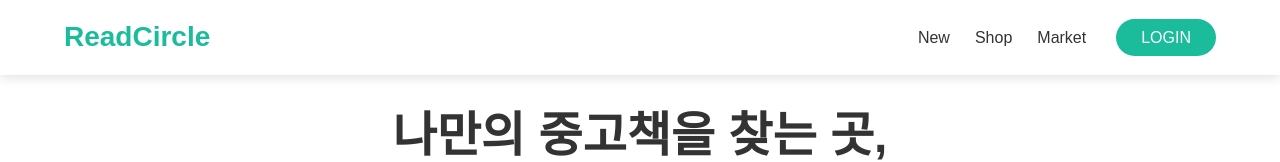
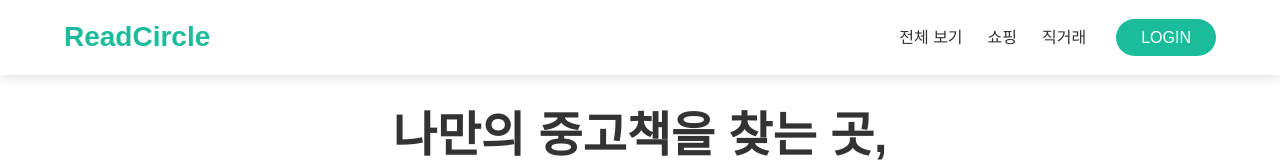
Before and after one commit to prgrms-web-devcourse-final-project/WEB1_2_ReadCircle_FE, a React (Vite) app: page / in a window 1280 px wide. Shown: the top 162 px of the page. Built offline with nearby package versions, Linux system fonts and the light colour scheme; a web font is replaced by a local one.

Commit message:
style: Header nav 이름 변경

```diff
--- a/src/components/Header.jsx
+++ b/src/components/Header.jsx
@@ -76,13 +76,13 @@ const Header = () => {
         <nav>
           <ul>
             <li>
-              <Link to="/searchresult">New</Link>
+              <Link to="/searchresult">전체 보기</Link>
             </li>
             <li>
-              <Link to="/shop">Shop</Link>
+              <Link to="/shop">쇼핑</Link>
             </li>
             <li>
-              <Link to="/market">Market</Link>
+              <Link to="/market">직거래</Link>
             </li>
           </ul>
         </nav>
@@ -105,7 +105,7 @@ const Header = () => {
                   <button onClick={toggleNotificationModal}>알림</button>
                   <Link to="/mypage">마이페이지</Link>
                   <Link to="/cart">장바구니</Link>
-                  <button onClick={handleLogout}>Logout</button>
+                  <button onClick={handleLogout}>로그아웃</button>
                 </div>
               )}
             </div>
```
